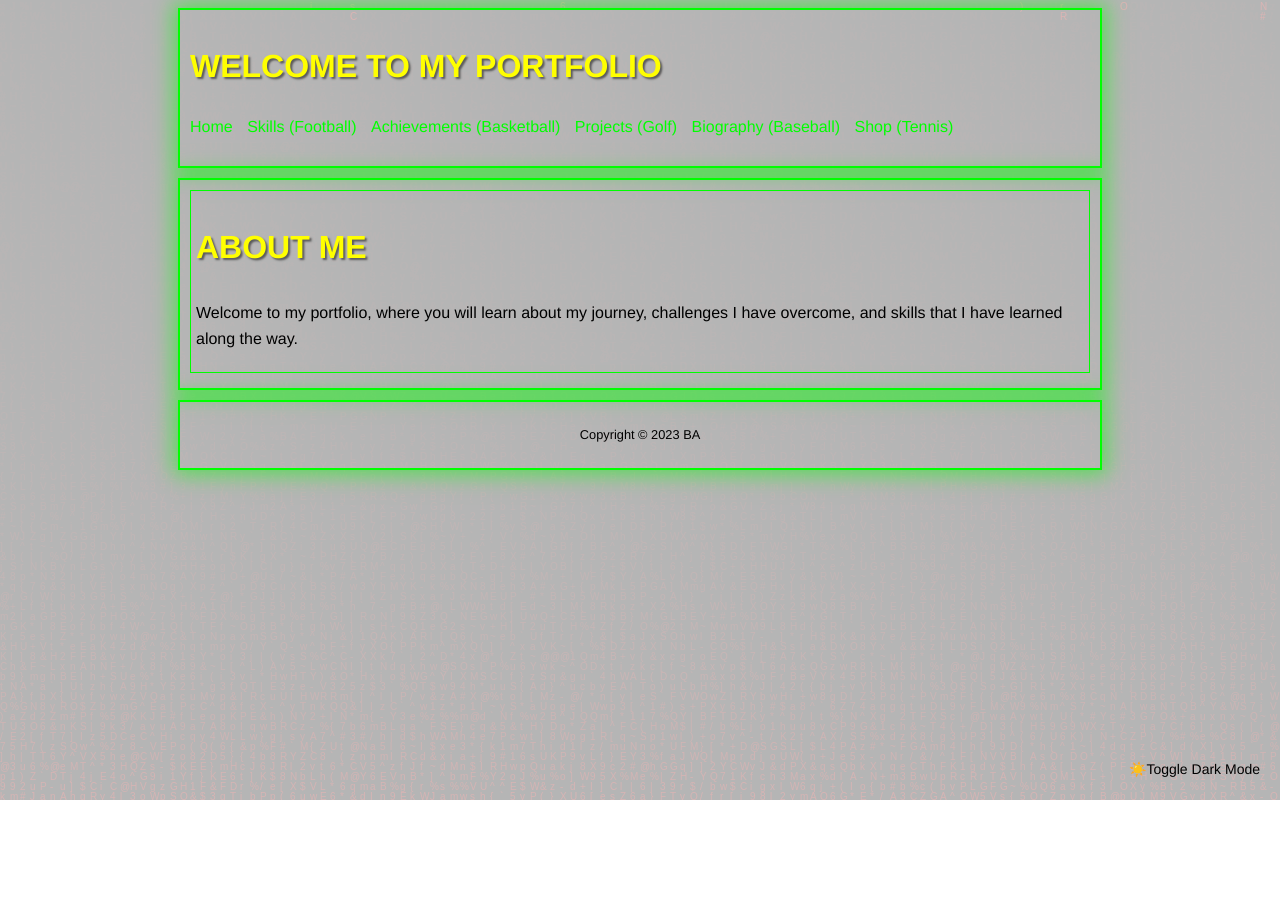
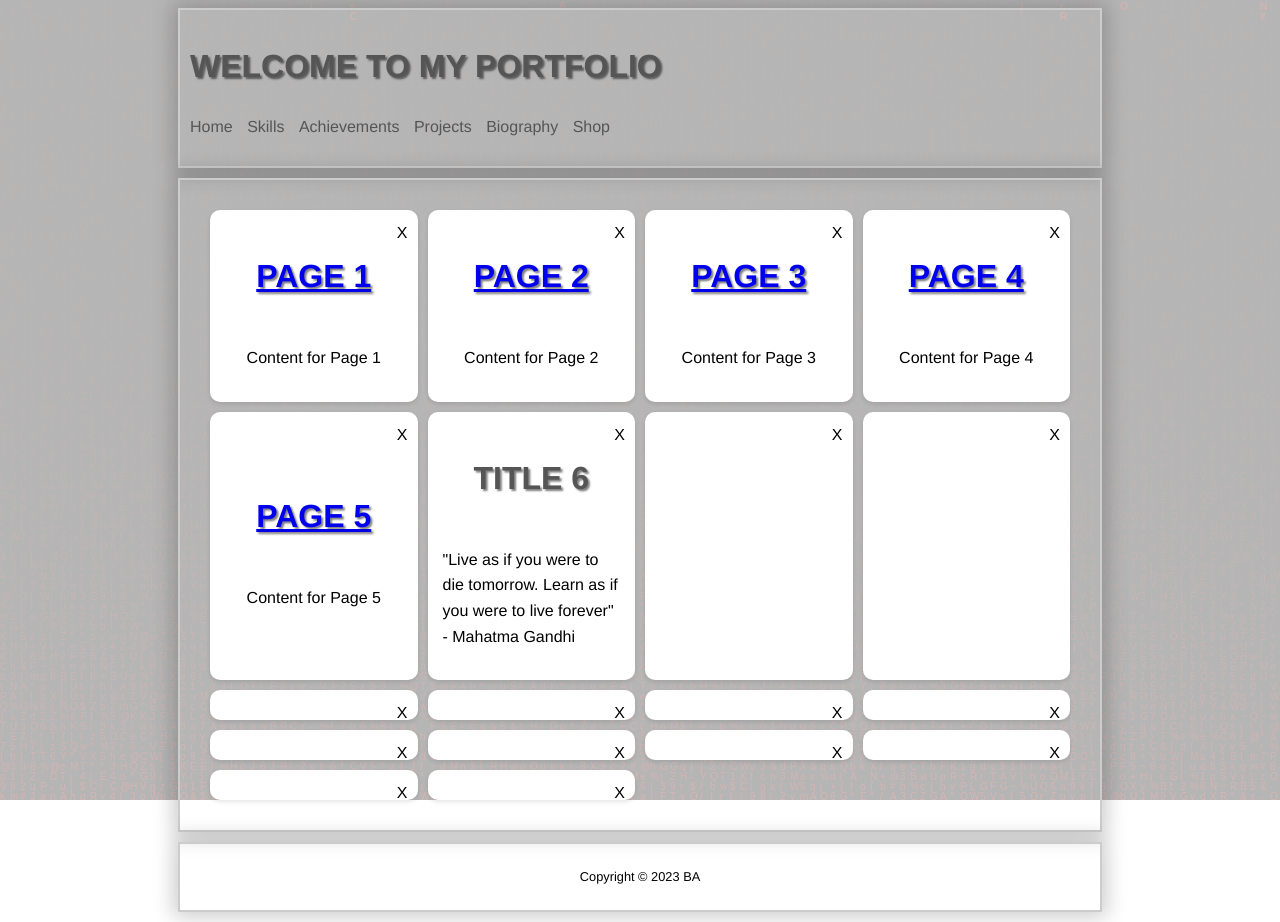
Before and after one commit to BAfoSHO/BAfoSHO.com, a website: page src/index.html in a window 1280 px wide. Before the commit the page ends 800 px from the top, so only its background shows below. Drawn offline with Linux system fonts and the light colour scheme.

Commit message:
update 1.0.1

```diff
--- a/src/index.html
+++ b/src/index.html
@@ -1,6 +1,8 @@
 <!DOCTYPE html>
 <html>
 <head>
+    <meta charset="UTF-8">
+    <meta name="viewport" content="width=device-width, initial-scale=1.0">
     <title>Brett Anderson - Developer Portfolio</title>
     <link rel="stylesheet" type="text/css" href="styles.css">
     <link rel="icon" href="path_to_your_favicon.ico">
@@ -13,21 +15,53 @@
         <nav>
             <ul>
                 <li><a href="index.html">Home</a></li>
-                <li><a href="skills.html">Skills (Football)</a></li>
-                <li><a href="achievements.html">Achievements (Basketball)</a></li>
-                <li><a href="projects.html">Projects (Golf)</a></li>
-                <li><a href="biography.html">Biography (Baseball)</a></li>
-                <li><a href="shop.html">Shop (Tennis)</a></li>
+                <li><a href="skills.html">Skills</a></li>
+                <li><a href="achievements.html">Achievements</a></li>
+                <li><a href="projects.html">Projects</a></li>
+                <li><a href="biography.html">Biography</a></li>
+                <li><a href="shop.html">Shop</a></li>
             </ul>
         </nav>
     </header>
     <main>
-        <section id="intro">
-            <h2>About Me</h2>
-            <p>Welcome to my portfolio, where you will learn about my journey, challenges I have overcome, and skills that I have learned along the way.</p>
-        </section>
+        <div class="background"></div>
+        <div class="grid-container" id="gridContainer">
+          <!-- Fake Tiles with Links (You can replace these with real content and links) -->
+          <div class="tile">
+            <span class="dismiss-btn">X</span>
+            <h2><a href="skills.html">Page 1</a></h2>
+            <p>Content for Page 1</p>
+          </div>
+          <div class="tile">
+            <span class="dismiss-btn">X</span>
+            <h2><a href="achievements.html">Page 2</a></h2>
+            <p>Content for Page 2</p>
+          </div>
+          <div class="tile">
+            <span class="dismiss-btn">X</span>
+            <h2><a href="projects.html">Page 3</a></h2>
+            <p>Content for Page 3</p>
+          </div>
+          <div class="tile">
+            <span class="dismiss-btn">X</span>
+            <h2><a href="biography.html">Page 4</a></h2>
+            <p>Content for Page 4</p>
+          </div>
+          <div class="tile">
+            <span class="dismiss-btn">X</span>
+            <h2><a href="shop.html">Page 5</a></h2>
+            <p>Content for Page 5</p>
+          </div>
+          <div class="tile">
+            <span class="dismiss-btn">X</span>
+            <h2>Title 6</h2>
+            <p>"Live as if you were to die tomorrow. Learn as if you were to live forever"
+                - Mahatma Gandhi</p>
+          </div>
+        </div>
     </main>
     <!-- JavaScript code -->
+    <script src="tiles.js"></script>
     <script>
         document.getElementById('mode-switch').addEventListener('change', function(event) {
             document.body.classList.toggle('light-mode', event.target.checked);
@@ -36,10 +70,6 @@
     <footer>
         <p>Copyright &copy; 2023 BA</p>
     </footer>
-    <div id="dark-mode-toggle">
-        <input type="checkbox" id="toggle-switch">
-        <label for="toggle-switch">Toggle Dark Mode</label>
-      </div>
     <script>
         document.addEventListener('DOMContentLoaded', function() {
           const script = document.createElement('script');
@@ -47,6 +77,5 @@
           document.body.appendChild(script);
         });
       </script>
-    <script src="darklightmode.js"></script>
 </body>
 </html>
--- a/src/styles.css
+++ b/src/styles.css
@@ -13,10 +13,10 @@ header, main, footer {
     margin: 0 auto;
     width: 90%;
     max-width: 900px;
-    border: 2px solid #0f0;
+    border: 2px solid #ccc;
     padding: 10px;
     margin-bottom: 10px;
-    box-shadow: 0px 0px 20px 5px rgba(0, 255, 0, 0.5);
+    box-shadow: 0px 0px 20px 5px rgba(0, 0, 0, 0.2);
 }
 
 /* Headers */
@@ -25,7 +25,7 @@ h1, h2, h3, h4, h5, h6 {
     font-size: 32px;
     font-weight: bold;
     text-transform: uppercase;
-    color: #ff0;
+    color: #555;
     text-shadow: 2px 2px 2px rgba(0, 0, 0, 0.5);
 }
 
@@ -41,25 +41,26 @@ nav ul li {
 }
 
 nav ul li a {
-    color: #0f0;
+    color: #555; /* Changed to gray */
     text-decoration: none;
     transition: color 0.2s ease-in-out;
 }
 
 nav ul li a:hover {
-    color: #ff0;
+    color: #777;
 }
 
 /* Sections */
 section {
-    border: 1px solid #0f0;
+    border: 1px solid #ccc; /* Changed to gray */
     padding: 5px;
     margin-bottom: 5px;
+    background-color: #f5f5f5; /* Light gray background */
     transition: background-color 0.2s ease-in-out;
 }
 
 section:hover {
-    background-color: #333;
+    background-color: #e0e0e0;
 }
 
 /* Footer */
@@ -137,51 +138,42 @@ canvas {display:block;}
     opacity: 0.3; /* adjust as needed */
 }
 
-/* Define CSS variables for colors */
-:root {
-    --background-color: #fff;
-    --text-color: #000;
-  }
+.background {
+  /* Your matrix-like scrolling background styles here */
+  position: fixed;
+  top: 0;
+  left: 0;
+  width: 100%;
+  height: 100%;
+  background: /* ... */; /* Your background styling here */
+  z-index: -1;
+}
 
-/* Dark mode */
-.dark-mode {
-    --background-color: #000;
-    --text-color: #fff;
-  }
+.grid-container {
+  display: grid;
+  grid-template-columns: repeat(auto-fill, minmax(200px, 1fr));
+  gap: 10px;
+  padding: 20px;
+  background: none;
+  position: relative;
+  z-index: 1;
+}
 
-/* Apply CSS variables to elements */
-body {
-    background-color: var(--background-color);
-    color: var(--text-color);
-  }
+.tile {
+  display: flex; /* Center contents vertically and horizontally */
+  flex-direction: column;
+  align-items: center;
+  justify-content: center;
+  border-radius: 10px;
+  padding: 15px;
+  background-color: white;
+  box-shadow: 0 2px 4px rgba(0, 0, 0, 0.1);
+  position: relative;
+}
 
-  #dark-mode-toggle {
-    position: fixed;
-    bottom: 20px;
-    right: 20px;
-    display: flex;
-    align-items: center;
-    gap: 8px;
-    font-size: 14px;
-    color: #000;
-  }
-
-  #toggle-switch {
-    display: none;
-  }
-
-  #toggle-switch + label {
-    cursor: pointer;
-  }
-
-  #toggle-switch:checked + label {
-    color: #fff;
-  }
-
-  #toggle-switch + label::before {
-    content: "☀️";
-  }
-
-  #toggle-switch:checked + label::before {
-    content: "🌙";
-  }
+.dismiss-btn {
+  position: absolute;
+  top: 10px;
+  right: 10px;
+  cursor: pointer;
+}
--- /dev/null
+++ b/src/tiles.js
@@ -0,0 +1,26 @@
+// Get the grid container element
+const gridContainer = document.getElementById('gridContainer');
+
+// Function to create a tile element
+function createTile() {
+  const tile = document.createElement('div');
+  tile.classList.add('tile');
+
+  const dismissBtn = document.createElement('span');
+  dismissBtn.classList.add('dismiss-btn');
+  dismissBtn.innerHTML = 'X';
+
+  dismissBtn.addEventListener('click', () => {
+    gridContainer.removeChild(tile);
+  });
+
+  tile.appendChild(dismissBtn);
+
+  return tile;
+}
+
+// Add tiles to the grid container
+for (let i = 0; i < 12; i++) { // You can adjust the number of initial tiles
+  const tile = createTile();
+  gridContainer.appendChild(tile);
+}
```
